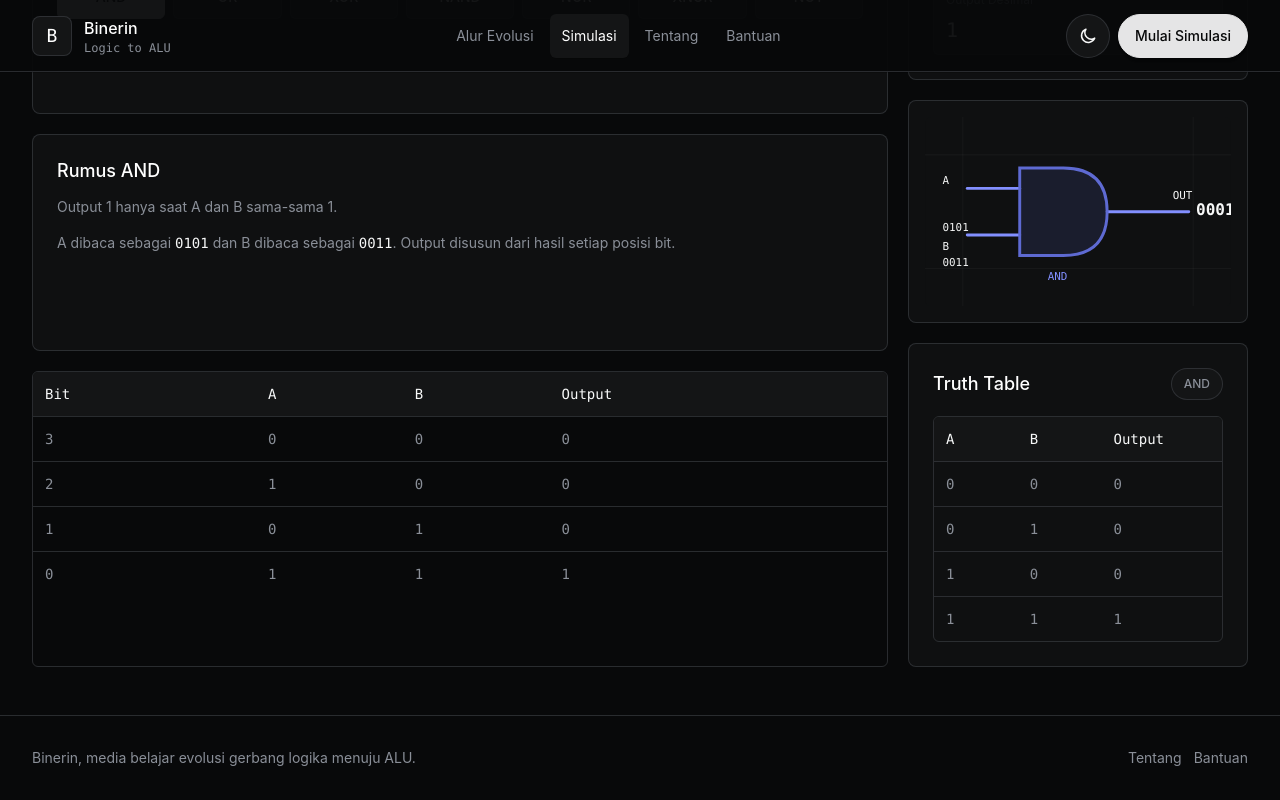
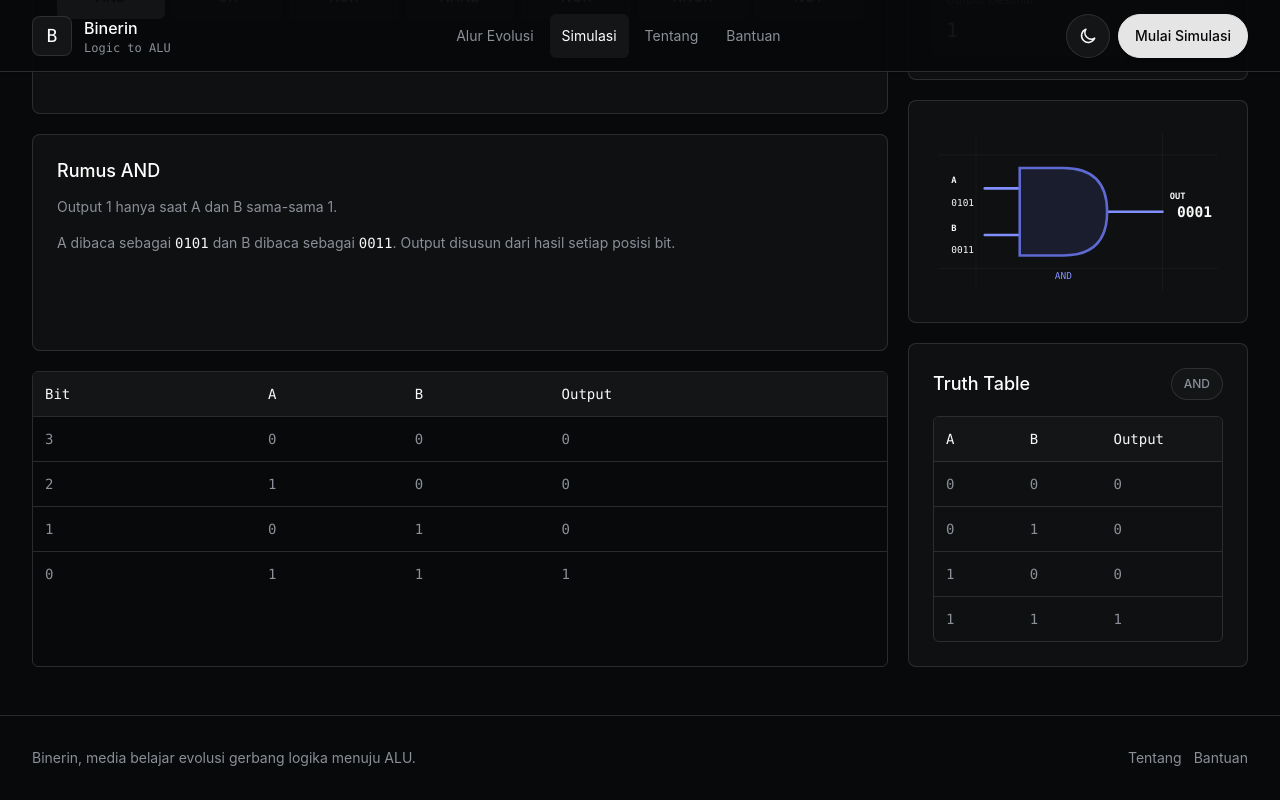
Before and after one commit to syahdanardiansyah28/Binerin_aja, a React (Vite) app: page /bantuan in a window 1280 px wide. Both pictures are taken after a click on the button "Gerbang Logika". Shown: the part 528-1328 px from the top of the page. Built offline with nearby package versions, Linux system fonts and the light colour scheme.

Commit message:
fix: update landing hero content

```diff
--- a/src/components/LogicGateSymbol.jsx
+++ b/src/components/LogicGateSymbol.jsx
@@ -45,46 +45,50 @@ const gatePaths = {
 export default function LogicGateSymbol({ gate, inputA, inputB, output }) {
   const isNot = gate === 'NOT';
   const outputStart = ['NAND', 'NOR', 'XNOR'].includes(gate) ? 277 : gate === 'NOT' ? 264 : 250;
+  const outputText = String(output ?? '-');
+  const inputTextLength = Math.max(String(inputA ?? '-').length, String(inputB ?? '-').length);
+  const inputFontSize = inputTextLength > 8 ? 11 : inputTextLength > 4 ? 12 : 13;
+  const outputFontSize = outputText.length > 8 ? 14 : outputText.length > 4 ? 17 : 20;
 
   return (
     <div className="min-w-0 overflow-hidden rounded-lg border border-linear-border/70 bg-linear-surface p-3 sm:p-4">
       <svg className="h-auto w-full" viewBox="0 0 420 260" role="img" aria-label={`${gate} gate symbol`}>
         <rect width="420" height="260" rx="8" fill="rgb(var(--color-surface))" />
         <g stroke="rgb(var(--color-strong) / 0.06)" strokeWidth="1">
-          <path d="M0 52 H420" />
-          <path d="M0 208 H420" />
-          <path d="M52 0 V260" />
-          <path d="M368 0 V260" />
+          <path d="M18 52 H402" />
+          <path d="M18 208 H402" />
+          <path d="M70 22 V238" />
+          <path d="M326 22 V238" />
         </g>
 
-        <g stroke="rgb(var(--color-accent-hover))" strokeWidth="4" strokeLinecap="round" fill="none">
+        <g stroke="rgb(var(--color-accent-hover))" strokeWidth="3.5" strokeLinecap="round" fill="none">
           {isNot ? (
-            <path d="M58 130 H132" />
+            <path d="M82 130 H132" />
           ) : (
             <>
-              <path d="M58 98 H130" />
-              <path d="M58 162 H130" />
+              <path d="M82 98 H130" />
+              <path d="M82 162 H130" />
             </>
           )}
-          <path d={`M${outputStart} 130 H362`} />
+          <path d={`M${outputStart} 130 H326`} />
         </g>
 
-        <g stroke="rgb(var(--color-accent))" strokeWidth="4" fill="rgb(var(--color-accent) / 0.14)">
+        <g stroke="rgb(var(--color-accent))" strokeWidth="3.5" fill="rgb(var(--color-accent) / 0.14)">
           {gatePaths[gate]}
         </g>
 
-        <g fontFamily="SF Mono, Monaco, Consolas, monospace" fontSize="15" fill="rgb(var(--color-text))">
-          <text x="24" y={isNot ? 124 : 92}>A</text>
-          <text x="24" y={isNot ? 145 : 156}>{inputA}</text>
+        <g fontFamily="SF Mono, Monaco, Consolas, monospace" fill="rgb(var(--color-text))">
+          <text x="36" y={isNot ? 122 : 91} fontSize="12" fontWeight="700">A</text>
+          <text x="36" y={isNot ? 152 : 122} fontSize={inputFontSize}>{inputA}</text>
           {!isNot && (
             <>
-              <text x="24" y="183">B</text>
-              <text x="24" y="204">{inputB}</text>
+              <text x="36" y="156" fontSize="12" fontWeight="700">B</text>
+              <text x="36" y="187" fontSize={inputFontSize}>{inputB}</text>
             </>
           )}
-          <text x="340" y="112">OUT</text>
-          <text x="372" y="135" fontSize="22" fontWeight="700">{output}</text>
-          <text x="182" y="224" textAnchor="middle" fill="rgb(var(--color-accent-hover))">{gate}</text>
+          <text x="336" y="113" fontSize="12" fontWeight="700">OUT</text>
+          <text x="394" y="137" textAnchor="end" fontSize={outputFontSize} fontWeight="700">{outputText}</text>
+          <text x="190" y="222" textAnchor="middle" fontSize="13" fill="rgb(var(--color-accent-hover))">{gate}</text>
         </g>
       </svg>
     </div>
--- a/src/pages/LandingPage.jsx
+++ b/src/pages/LandingPage.jsx
@@ -11,16 +11,14 @@ export default function LandingPage({ onNavigate }) {
       <section className="relative overflow-hidden border-b border-linear-border/70">
         <Container className="grid gap-10 py-12 md:py-16 lg:grid-cols-[minmax(0,0.95fr)_minmax(420px,1fr)] lg:items-center">
           <div className="max-w-3xl">
-            <p className="font-mono text-sm text-linear-muted">Evolusi Gerbang Logika Menuju ALU</p>
-            <h1 className="mt-4 text-5xl font-medium leading-none text-linear-strong md:text-6xl">
+            <h1 className="text-5xl font-medium leading-none text-linear-strong md:text-6xl">
               Binerin
             </h1>
             <p className="mt-5 text-base leading-7 text-linear-muted md:text-lg">
-              Simulator frontend untuk membaca alur input-output digital dari gate dasar, adder, multiplexer, sampai ALU sederhana.
+              Binerin dibuat untuk mempelajari bagaimana gerbang logika berkembang menjadi Half Adder, Full Adder, 4-bit Adder, Subtractor, Multiplexer, hingga ALU sederhana.
             </p>
             <div className="mt-8 flex flex-col gap-3 sm:flex-row">
               <Button variant="primary" onClick={() => onNavigate('/simulasi')}>Mulai Simulasi</Button>
-              <Button variant="secondary" onClick={() => onNavigate('/tentang')}>Tentang Project</Button>
             </div>
           </div>
 
```
